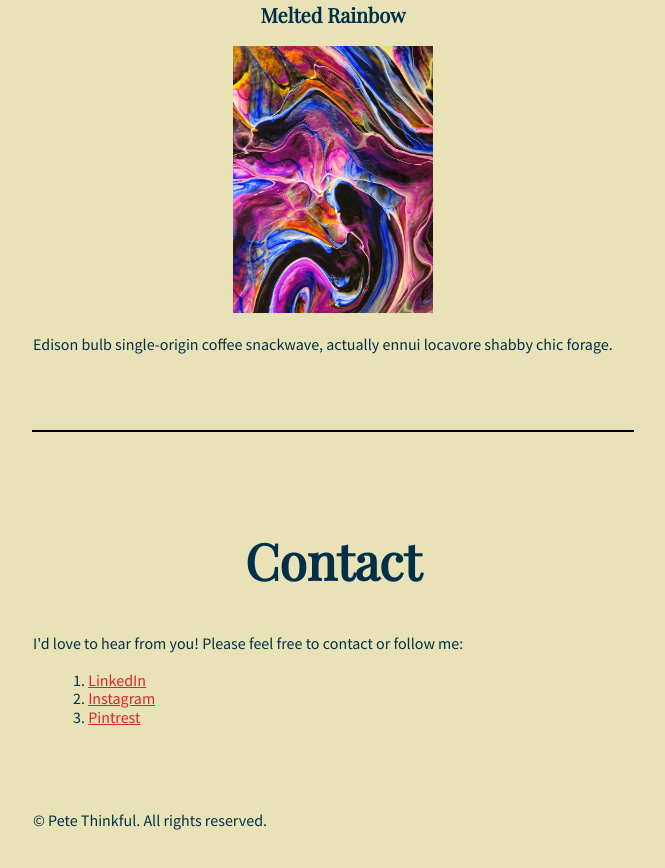
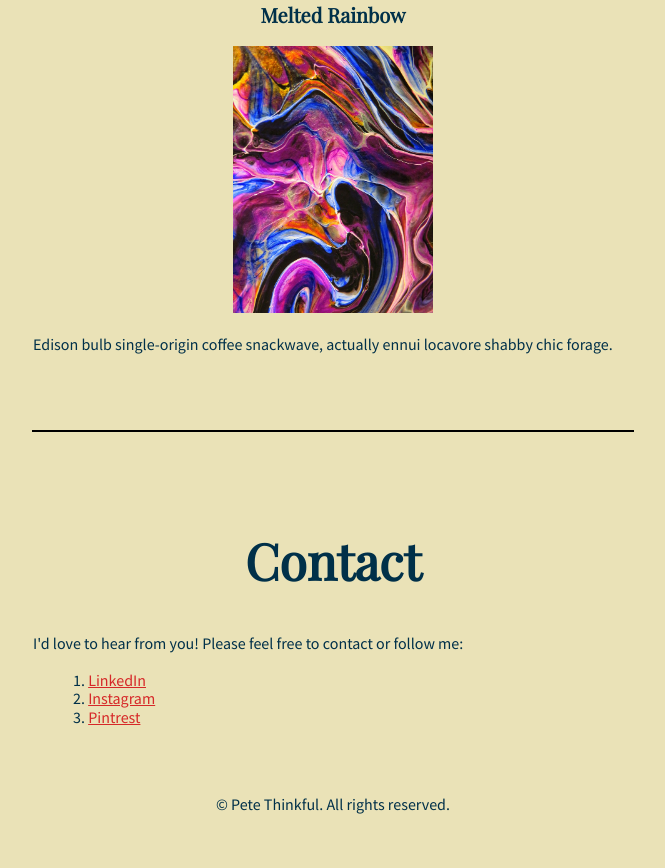
Before and after one commit to Tscott88/pete-thinkful, a plain HTML site: page index.html in a window 1280 px wide. Shown: the part 2158-3026 px from the top of the page, without its empty margins (307-972 px from the left). Drawn offline with nearby package versions, Linux system fonts and the light colour scheme.

Commit message:
Update style.css

```diff
--- a/style.css
+++ b/style.css
@@ -90,6 +90,7 @@ ul, ol {
   text-align: left;
 }
 
-footer {
+footer p {
   text-align: center;
+  margin: auto;
 }
```
